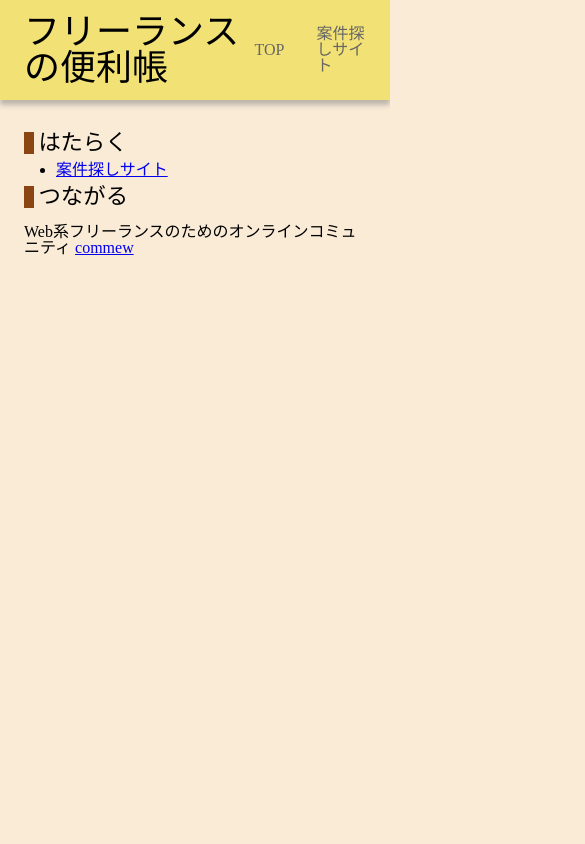
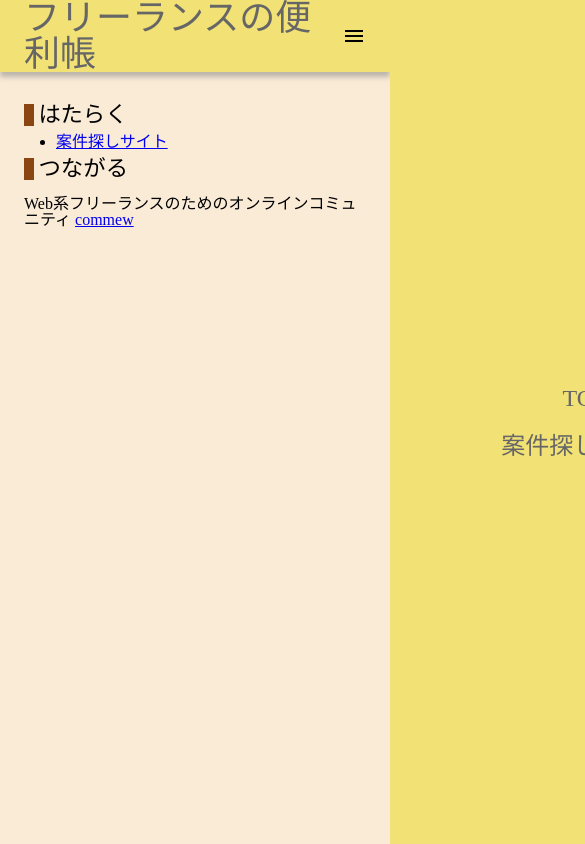
Before and after one commit to muchoco-dev/freelance, a plain HTML site: page index.html in a window 390 px wide. Shown: the top 844 px of the page, 585 px wide, since content can reach past the window. Drawn offline with nearby package versions, Linux system fonts and the light colour scheme; a web font is replaced by a local one.

Commit message:
ドロワーメニューを実装した

```diff
--- a/css/style.css
+++ b/css/style.css
@@ -67,6 +67,7 @@ dd {
 .navbar {
     position: sticky;
     display: flex;
+    align-items: center;
     justify-content: space-between;
     top: 0;
     left: 0;
@@ -80,6 +81,11 @@ dd {
     align-items: center;
     font-family: 'kawaii';
     font-size: 36px;
+}
+
+.navbar__logo a{
+    text-decoration: none;
+    color: #666;
 }
 
 .navbar__nav__menu {
@@ -103,6 +109,39 @@ dd {
     color: #666;
 }
 
+.drawer-menu-btn{
+    display: none !important;
+}
+
+@media screen and (max-width: 767px) {
+    .navbar__nav__menu{
+        flex-direction: column;
+        row-gap: 24px;
+        font-size: 24px;
+
+        position: absolute;
+        z-index: 1;
+        top: 0;
+        left: 100%;
+        width: 100vw;
+        height: 100vh;
+        background-color: #f2e175;
+        transition: .3s;
+    }
+
+    .navbar__nav__menu.show{
+        transform: translateX(-100%);
+    }
+
+    .drawer-menu-btn{
+        display: block !important;
+        cursor: pointer;
+        position: relative;
+        z-index: 2;
+    }
+}
+
+
 @font-face {
     /* フォント情報 https://font.spicy-sweet.com/ */
     font-family: 'kawaii';
@@ -118,3 +157,5 @@ h3 {
 header {
     background-color: #f2e175;
 }
+
+}
--- a/header.html
+++ b/header.html
@@ -1,7 +1,12 @@
 <div class="navbar__logo">
-    <span>フリーランスの便利帳</span>
+    <a href="/index.html">
+        <span>フリーランスの便利帳</span>
+    </a>
 </div>
 <nav class='navbar__nav'>
+    <span class="material-icons-outlined drawer-menu-btn">
+        menu
+    </span>
     <ul class="navbar__nav__menu">
         <li class="navbar__nav__menu-item">
             <a href="index.html">TOP</a>
@@ -11,3 +16,9 @@
         </li>
     </ul>
 </nav>
+
+<script>
+    $('.drawer-menu-btn').on('click', function () {
+        $('.navbar__nav__menu').toggleClass('show');
+    });
+</script>
--- a/index.html
+++ b/index.html
@@ -8,6 +8,9 @@
   <script src="js/main.js"></script>
   <link rel="stylesheet" type="text/css" href="css/reset.css">
   <link rel="stylesheet" type="text/css" href="css/style.css">
+  <link rel="stylesheet" id="google-icons-css"
+    href="https://fonts.googleapis.com/css?family=Material+Icons%7CMaterial+Icons+Outlined%7CMaterial+Icons+Two+Tone%7CMaterial+Icons+Round%7CMaterial+Icons+Sharp&amp;ver=1.0.0"
+    type="text/css" media="all">
 </head>
 
 <body>
```
Also changed, not shown: find_job.html (+3 -0 lines).
